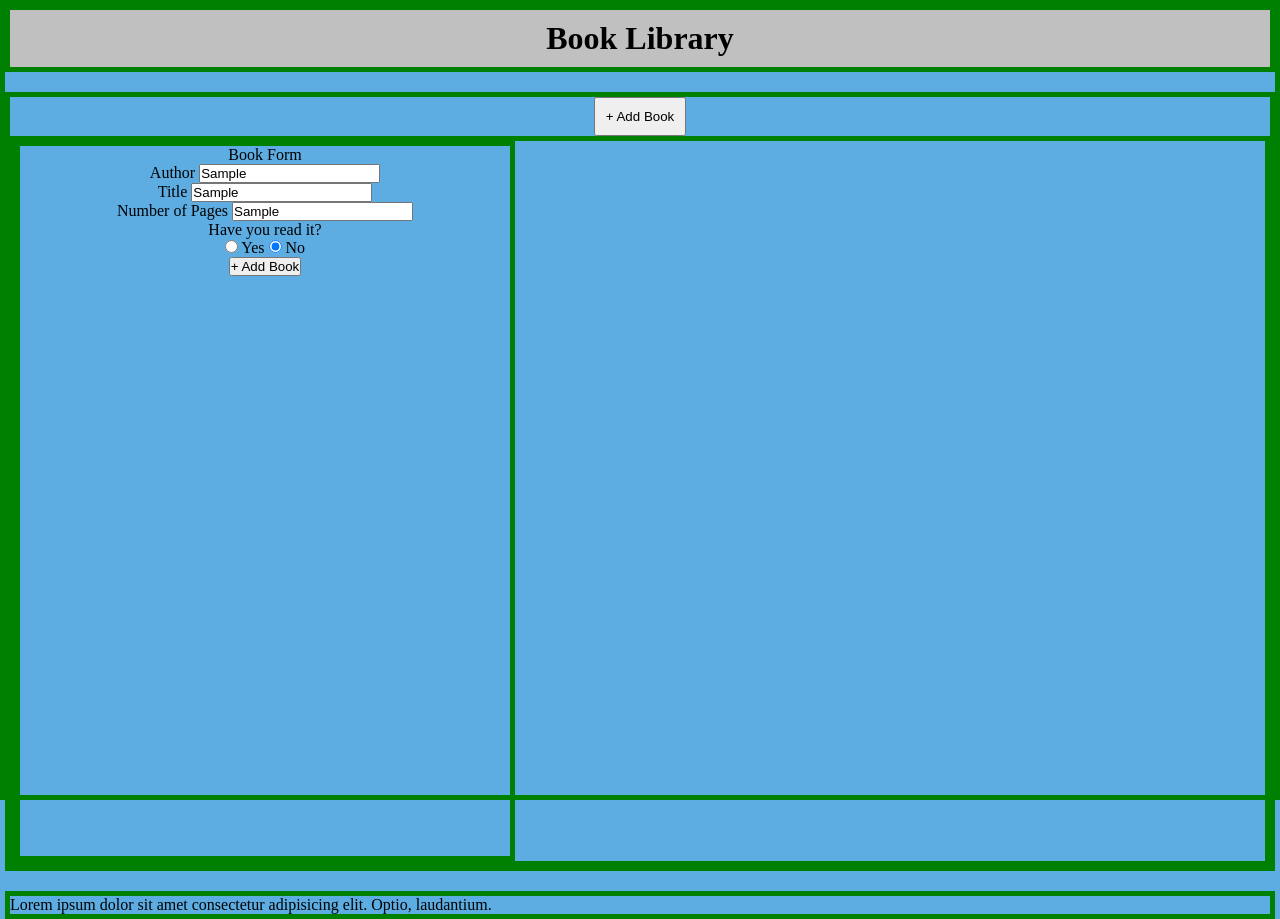
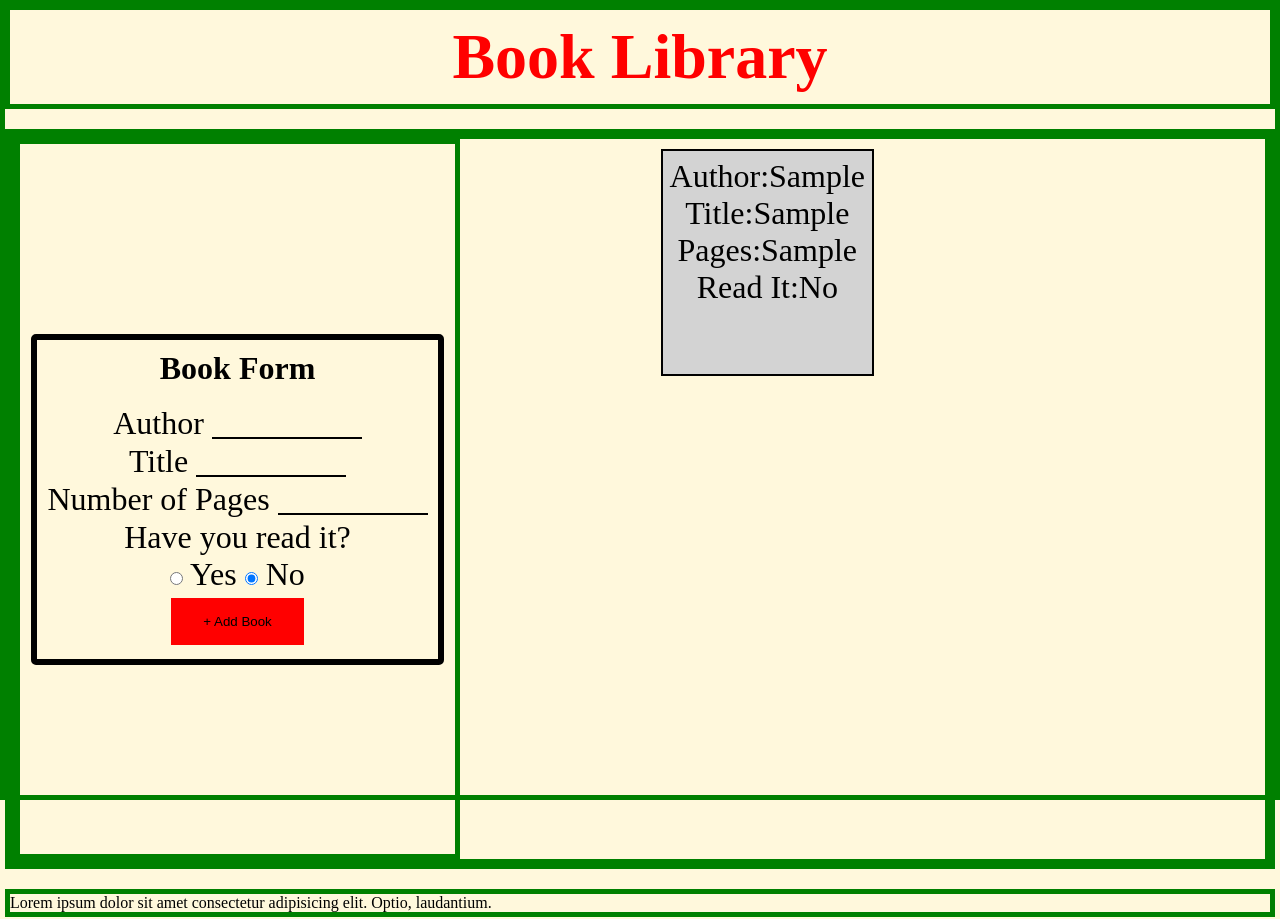
Before and after one commit to tylerdurden-code/library-app, a plain HTML site: page index.html in a window 1280 px wide. Both pictures are taken after typing "Sample", "Sample", "Sample" into the empty fields and a click on the button "+ Add Book". Drawn offline with Linux system fonts and the light colour scheme.

Commit message:
css grid

```diff
--- a/index.html
+++ b/index.html
@@ -13,11 +13,12 @@
             <h1>Book Library</h1>
         </div>
         <div class="mainpage">
-            <button id="add-book">+ Add Book</button>
+            <div></div>
             <div id="section1">
                 <div class="form">
                     <form id="book-form" action="#" method="post">
-                        <legend>Book Form</legend>
+                        <h1>Book Form</h1>
+                        <br>
                         <div class="form-box">
                             <label for="author">Author</label>
                             <input type="text" name="author" id="author" required>
@@ -30,7 +31,7 @@
                             <label for="pages">Number of Pages</label>
                             <input type="text" name="pages" id="pages" required>
                         </div>
-                        <div class="form-box">
+                        <div class="form-box-radio">
                             <p>Have you read it?</p>
                             <input type="radio" name="readit" id="yes" value="yes" required >
                             <label for="yes">Yes</label>
--- a/main.js
+++ b/main.js
@@ -13,32 +13,35 @@ class Book {
     }
 }
 
-var book1 = new Book("whateaaver","whatevsserrr",123,true);
-addBookToLibrary(book1);
-var book2 = new Book("whatever","whatevferrr",123,true);
-addBookToLibrary(book2);
-var book3 = new Book("whatever","whatedsafverrr",123,true);
-addBookToLibrary(book3);
-var book4 = new Book("whataaever","whateverrr",123,true);
-addBookToLibrary(book4);
+// var book1 = new Book("whateaaver","whatevsserrr",123,true);
+// addBookToLibrary(book1);
+// var book2 = new Book("whatever","whatevferrr",123,true);
+// addBookToLibrary(book2);
+// var book3 = new Book("whatever","whatedsafverrr",123,true);
+// addBookToLibrary(book3);
+// var book4 = new Book("whataaever","whateverrr",123,true);
+// addBookToLibrary(book4);
 
-console.log(myLibrary)
+// console.log(myLibrary)
 
 const form = document.getElementById("book-form");
+const panel = document.getElementById("panel")
+// panel.innerHTML = JSON.stringify(myLibrary, null, 2);
 
 form.addEventListener("submit",(e) => {
     e.preventDefault()
     var res = document.querySelector('input[name="readit"]:checked').value;
     if (res === "yes") {
-        var book = new Book(author.value,title.value,pages.value,true)
+        var book = new Book(author.value,title.value,pages.value,"Yes")
     }
     else if (res === "no") {
-        var book = new Book(author.value,title.value,pages.value,false)
+        var book = new Book(author.value,title.value,pages.value,"No")
     }
     addBookToLibrary(book);
     form.reset()
-    const panel = document.getElementById("panel")
     const newDiv = document.createElement("div")
+    newDiv.setAttribute('class','cards')
+    newDiv.innerHTML = `Author:${book.author}<br>Title:${book.title}<br>
+    Pages:${book.nPages}<br>Read It:${book.isRead}`
     panel.appendChild(newDiv)
-    newDiv.innerHTML = JSON.stringify(myLibrary, null, 2);
 })
--- a/style.css
+++ b/style.css
@@ -4,7 +4,7 @@
     box-sizing: border-box;
 }
 body {
-    background-color: #5DADE2 ;
+    background-color: #FFF8DC;
 }
 .container {
     display: flex;
@@ -15,12 +15,12 @@ body {
     height: 100vh;
 }
 .header {
-    background-color: #C0C0C0;
     width: 100%;
     text-align: center;
     padding: 10px;
     border: 5px solid green;
-
+    font-size: 2rem;
+    color: red;
 }
 .mainpage {
     border: 5px solid green;
@@ -53,4 +53,52 @@ body {
     border: 5px solid green;
     width: 40%;
     height: 720px;
+    display: flex;
+    justify-content: center;
+    align-items: center;
 }
+.form-box > input {
+    width: 150px;
+    margin: 4px 0;
+    border: none;
+    border-bottom: 2px solid black;
+    /* border-radius: 6px; */
+    background-color: #FFF8DC;
+}
+.form-box,.form-box-radio {
+    font-size: 2rem;
+}
+#book-form > button {
+    background-color: red;
+    border: none;
+    color: black;
+    padding: 16px 32px;
+    text-decoration: none;
+    margin: 4px 2px;
+    cursor: pointer;
+    transition:.4s;
+    margin-top: 5px;
+}
+#book-form > button:hover {
+    background-color: #FFF8DC;
+    color: black;
+    border: 3px solid red;
+}
+#book-form {
+    border: 6px solid black;
+    border-radius: 5px;
+    padding: 10px;
+}
+.cards {
+    background-color: lightgray;
+    font-size: 2rem;
+    padding: 7px;
+    border: 2px solid black;
+}
+.panel {
+    display: grid;
+    gap: 10px;
+  grid-template-columns: 1fr 1fr 1fr 1fr ;
+  grid-template-rows: 1fr 1fr 1fr;
+  padding: 10px;
+}
```
